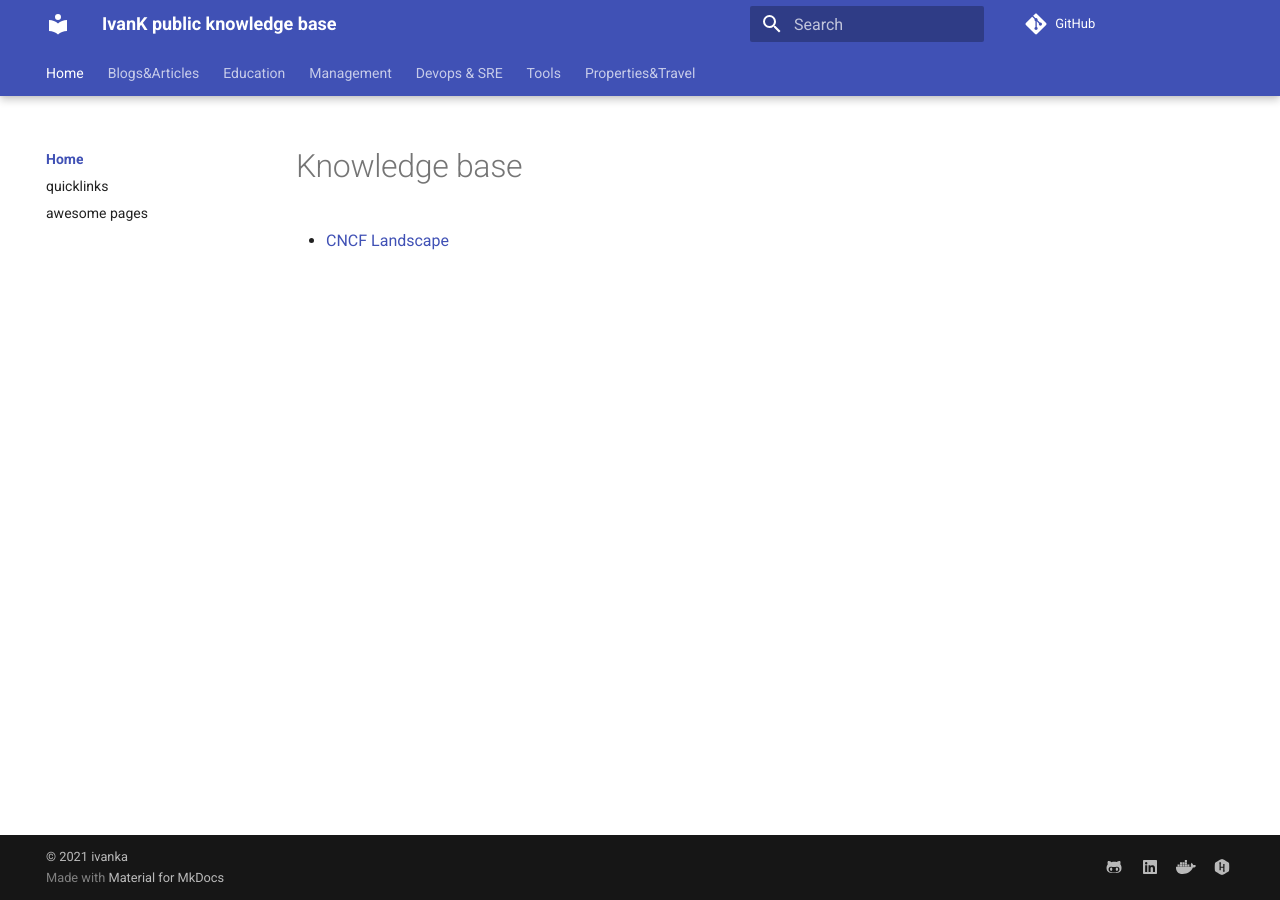
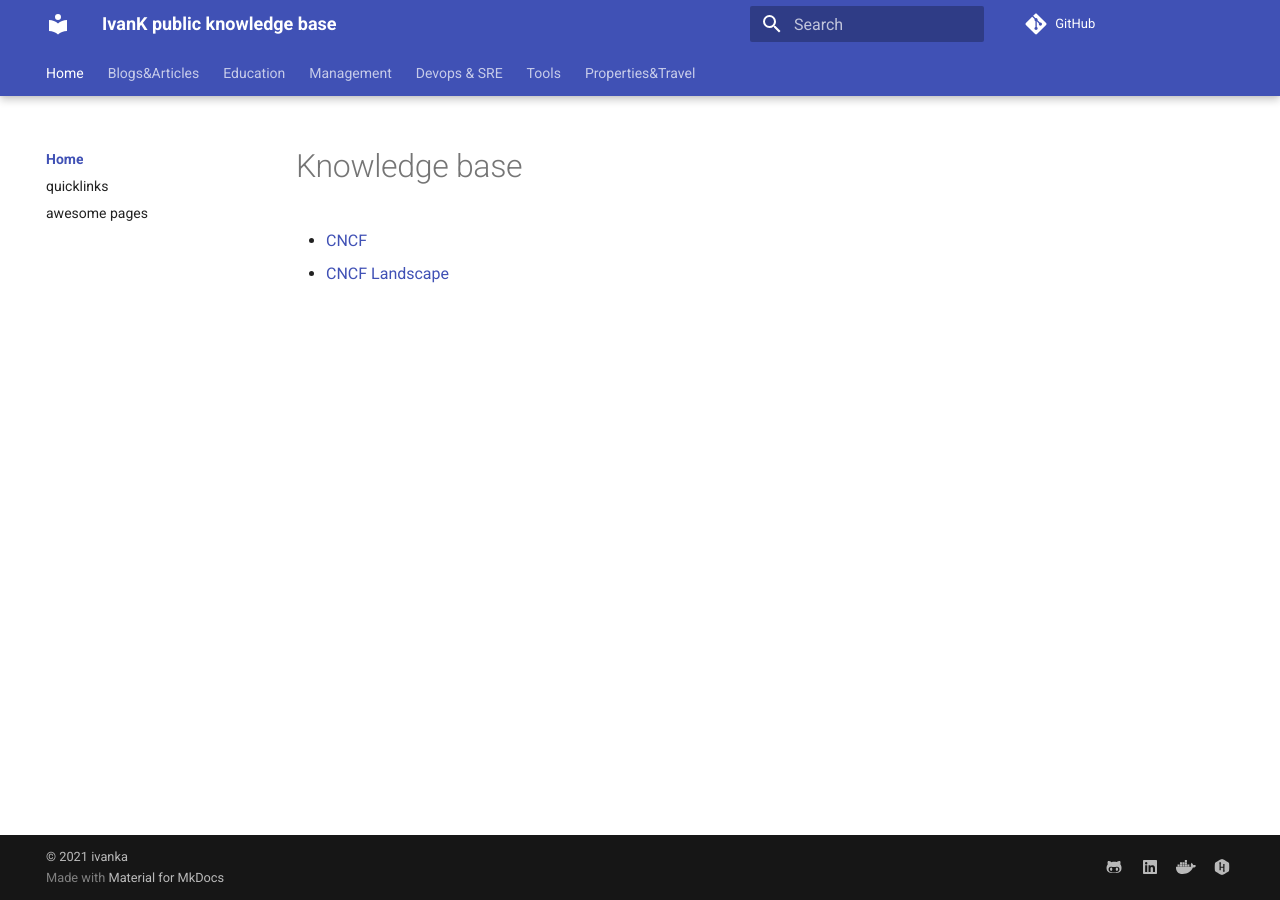
Before and after one commit to ivankatliarchuk/knowledge-base, an MkDocs documentation site: the page built from docs/index.md, in a window 1280 px wide. Built offline with MkDocs 1.6.1 and Material for MkDocs 9.7.7, drawn with Linux system fonts in a browser that asks for light colours; comment, search, counter and statistics services are not loaded.

Commit message:
setup cncf link

```diff
--- a/docs/index.md
+++ b/docs/index.md
@@ -1,3 +1,4 @@
 # Knowledge base
 
+- [CNCF](https://www.cncf.io/)
 - [CNCF Landscape](https://landscape.cncf.io/)
```
